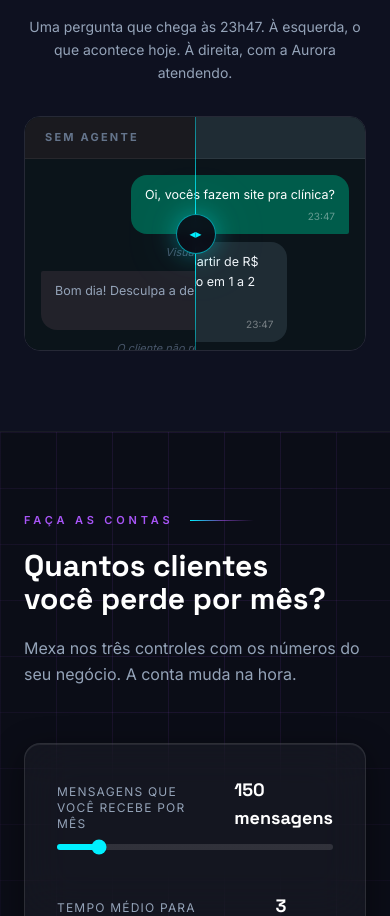
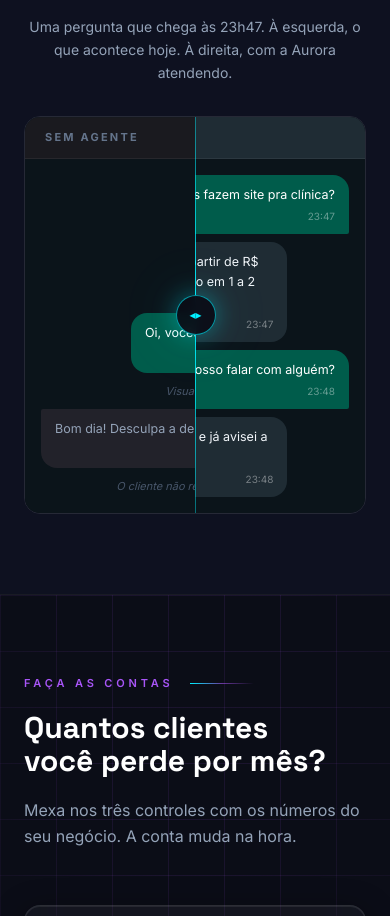
Before and after one commit to vito0067/origem-digital, a Next.js app: page / in a window 390 px wide. Shown: the part 4885-5801 px from the top of the page. Built offline with nearby package versions, Linux system fonts and the light colour scheme.

Commit message:
Refactor AntesDepois component for better responsiveness
Updated layout and styling for the AntesDepois component to improve responsiveness and adapt to content height.

```diff
--- a/components/AntesDepois.tsx
+++ b/components/AntesDepois.tsx
@@ -47,7 +47,7 @@ function Tela({
   tom: "frio" | "quente";
 }) {
   return (
-    <div className="flex h-full w-full flex-col bg-[#0b141a]">
+    <div className="flex min-h-full w-full flex-col bg-[#0b141a]">
       <div
         className={`flex items-center justify-between border-b border-white/[0.06] px-5 py-3 ${
           tom === "quente" ? "bg-[#1f2c34]" : "bg-[#1a1a1f]"
@@ -121,11 +121,22 @@ export default function AntesDepois() {
 
         <div
           ref={caixa}
-          className="relative mt-8 select-none overflow-hidden rounded-2xl border border-white/10"
-          style={{ aspectRatio: "16 / 11" }}
+          className="relative mt-8 flex select-none flex-col overflow-hidden rounded-2xl border border-white/10 sm:min-h-[420px]"
         >
-          {/* Lado "com a Aurora" ocupa o fundo inteiro */}
-          <div className="absolute inset-0">
+          {/* Lado "com a Aurora" fica no fluxo normal da página, e é ELE
+              que define a altura da caixa.
+
+              Antes a caixa tinha proporção fixa (16 por 11). No
+              computador sobrava espaço; no celular estreito, as quatro
+              mensagens precisavam de mais altura do que a proporção
+              dava, e as últimas eram cortadas — a conversa da Aurora
+              aparecia pela metade. Com a altura vindo do próprio
+              conteúdo, a caixa cresce o quanto precisar, em qualquer
+              largura e com qualquer tamanho de letra que o aparelho use.
+
+              Ele é o mais alto dos dois lados, por isso é ele que manda;
+              o lado "sem agente" se estica para a mesma altura. */}
+          <div className="relative flex flex-1">
             <Tela falas={COM} titulo="Com a Aurora" tom="quente" />
           </div>
 
```
